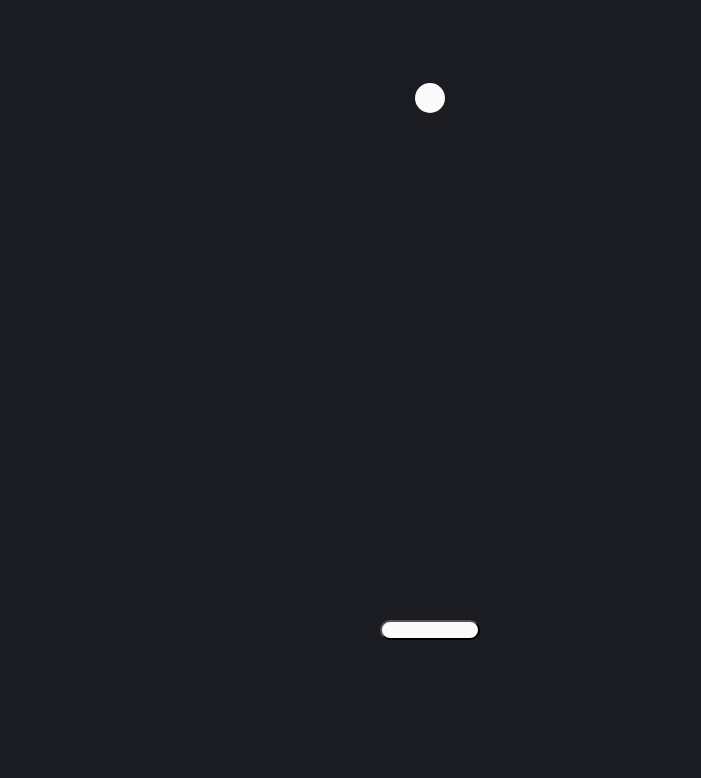
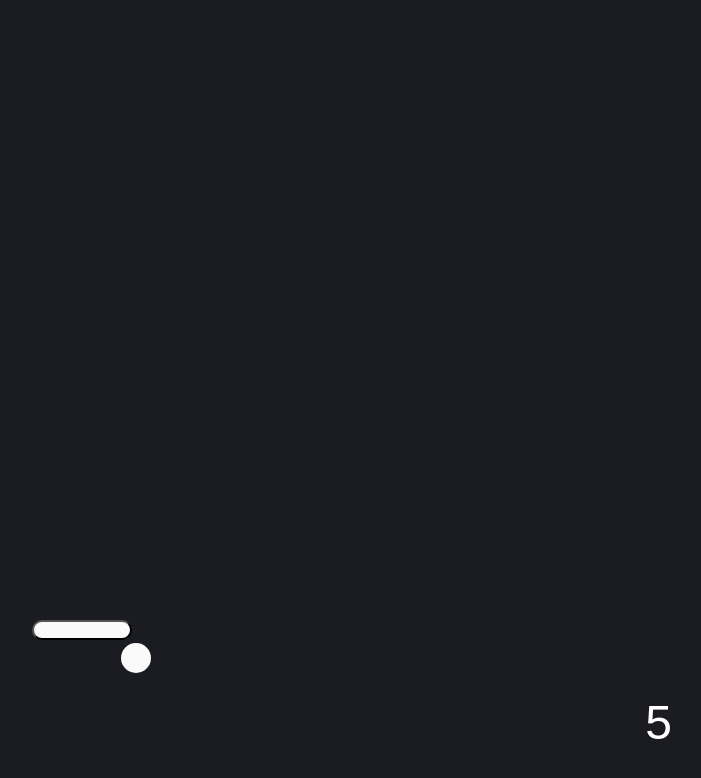
Before and after one commit to Nathan-Boquiren/idk-game, a plain HTML site: page index.html in a window 1280 px wide. Shown: the whole page, without its empty margins (558-1259 px from the left). Drawn offline with Linux system fonts and the light colour scheme.

Commit message:
returned score

```diff
--- a/index.html
+++ b/index.html
@@ -13,7 +13,7 @@
     <main id="app">
         <div id="ball"></div>
         <button id="reflector"></button>
-        <!-- <div id="score-container"></div> -->
+        <div id="score-container">0</div>
 
         <!-- <div id="restart-game">Play again</div> -->
     </main>
--- a/script.js
+++ b/script.js
@@ -4,6 +4,7 @@ let cl = console.log;
 const app = document.getElementById("app");
 const ball = document.getElementById("ball");
 const reflector = document.getElementById("reflector");
+const scoreWrapper = document.getElementById("score-container");
 
 // ===== Variables =====
 const appWidth = app.clientWidth;
@@ -15,14 +16,17 @@ let y = 0;
 let yInc = 5;
 let xInc = 5;
 
+let score = 0;
+
 const reflectorWidth = reflector.clientWidth;
 const reflectorHalf = reflectorWidth / 2;
 const reflectorY = reflector.offsetTop;
+// reflector.style.left = `${reflectorY}px`;
 
 function moveBall() {
   let reflectorX = reflector.offsetLeft;
+  // reflector.style.left = `${x}px`;
   ball.style.left = `${x}px`;
-  reflector.style.left = `${x}px`;
   ball.style.top = `${y}px`;
   if (y > reflectorY + reflector.clientHeight + ballRadius) {
     clearInterval(intervalId);
@@ -54,6 +58,7 @@ function moveBall() {
     setTimeout(() => {
       ball.classList.remove("bounce-y");
     }, 200);
+    updateScore();
   }
 
   x += xInc;
@@ -86,3 +91,8 @@ document.addEventListener("mouseup", () => {
     isDragging = false;
   }
 });
+
+function updateScore() {
+  score += 5;
+  scoreWrapper.innerHTML = score;
+}
--- a/style.css
+++ b/style.css
@@ -25,6 +25,7 @@ body {
     border-radius: 50%;
     position: absolute;
     transform: translate(-50%, -50%);
+    left: 28px;
 }
 
 #ball.bounce-y {
@@ -77,7 +78,7 @@ body {
     /* transition: outline 0.2s ease background-color 0.5s ease; */
 }
 
-/* #score-container {
+#score-container {
     position: absolute;
     bottom: 50px;
     right: 50px;
@@ -85,7 +86,7 @@ body {
     color: white;
     font-size: 3rem;
     transition: all 0.2s ease-out;
-} */
+}
 
 /* #restart-game {
     position: absolute;
```
